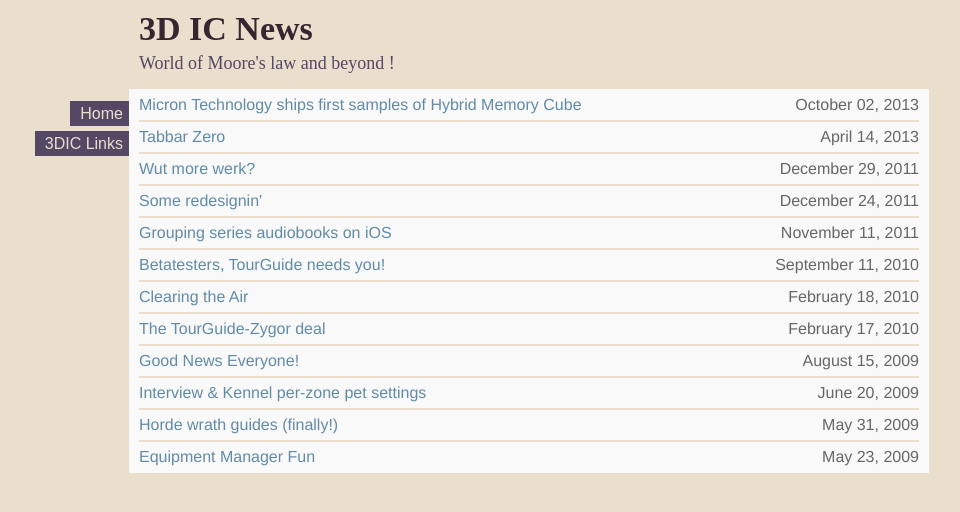
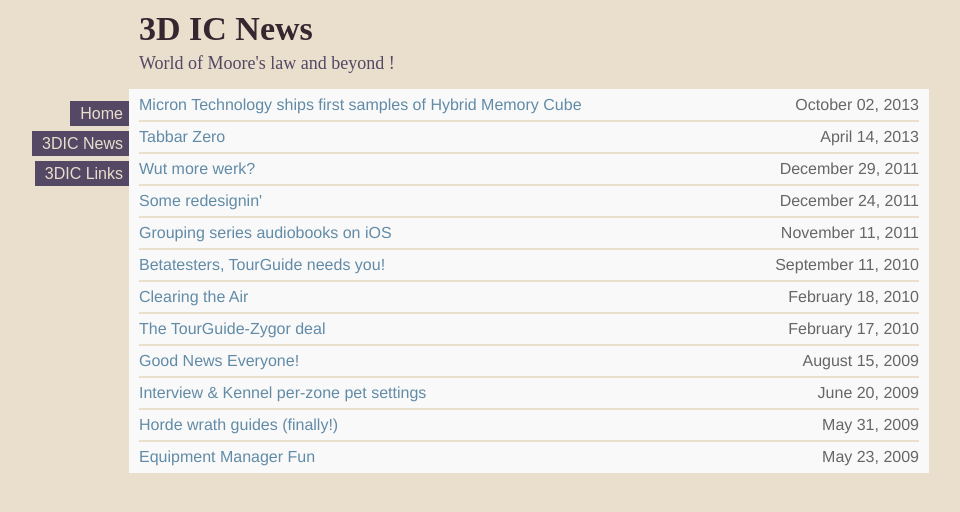
Before and after one commit to 3DICtech/3DICnews.github.io, a Jekyll site: the page built from index.markdown, in a window 1280 px wide. Shown: the top 512 px of the page, without its empty margins (111-1071 px from the left). Built offline with Jekyll 4.4.1, drawn with Linux system fonts in a browser that asks for light colours; nearby versions of some CDN libraries; some web fonts are replaced; Markdown is read by kramdown in place of the engine named in the settings; comment, search, counter and statistics services are not loaded.

Commit message:
Update default.html

```diff
--- a/_layouts/default.html
+++ b/_layouts/default.html
@@ -27,7 +27,8 @@
 
   <nav>
     <ul class="links">
-      <li><a href="/">Home</a></li>
+       <li><a href="http://www.3dic.ac">Home</a></li>
+      <li><a href="/">3DIC News</a></li>
       <li><a href="http://www.3dic.ac/links">3DIC Links</a></li>
     </ul>
   </nav>
```
